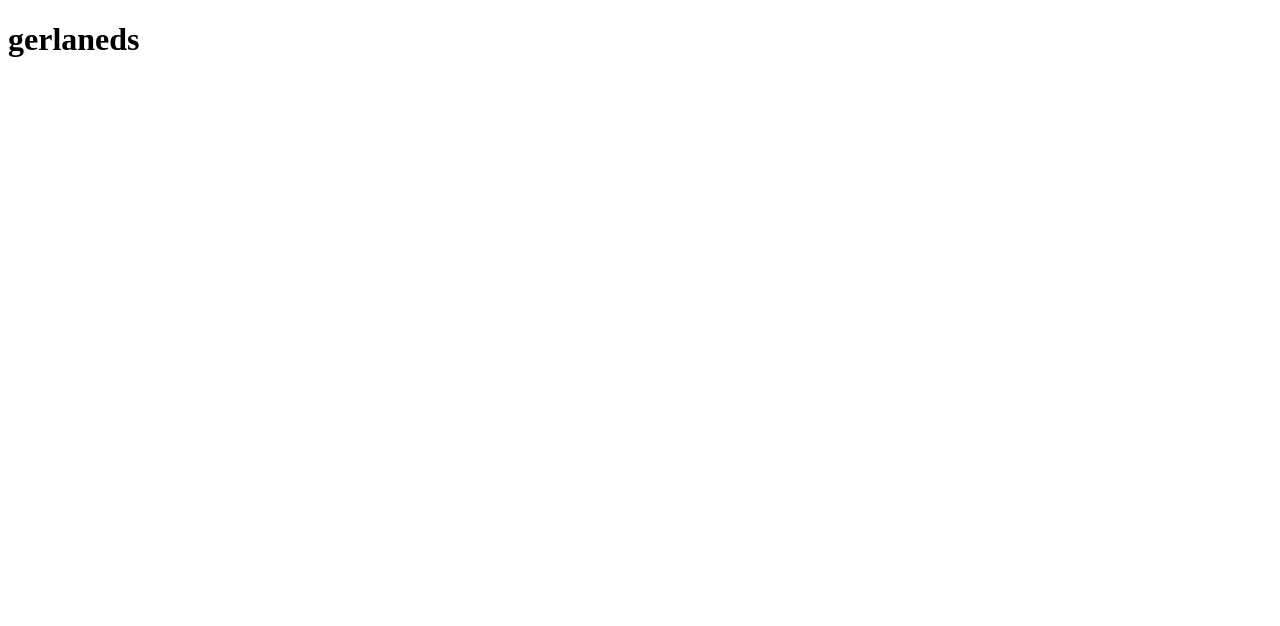
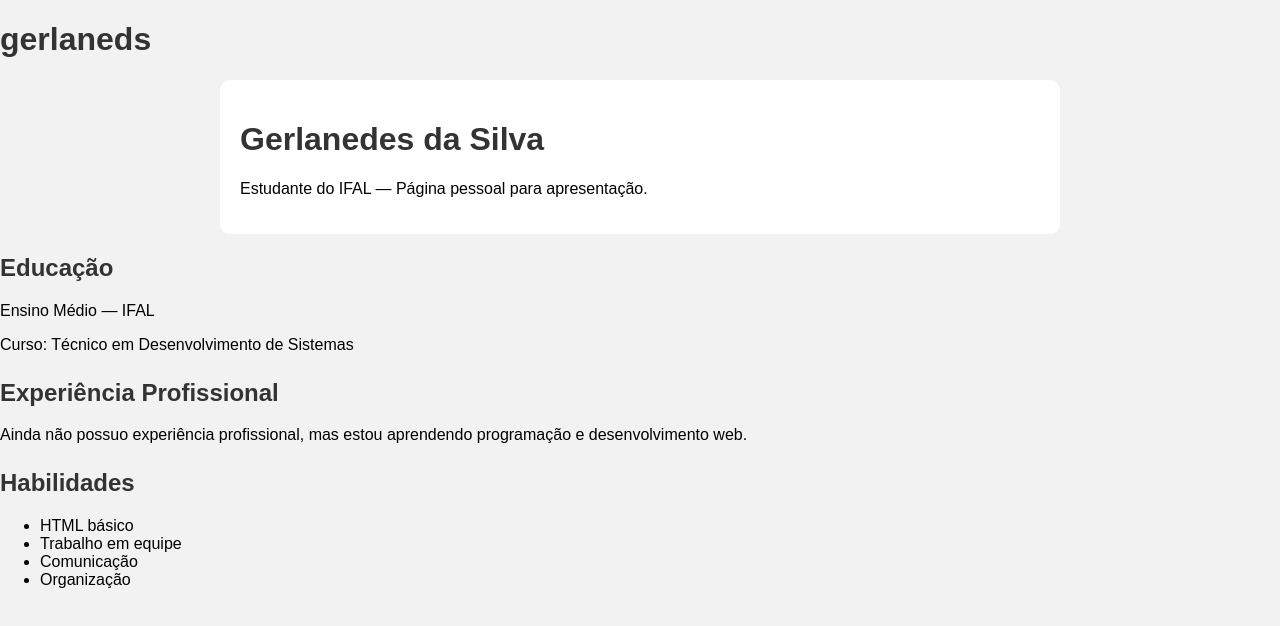
Before and after one commit to gerlaneds/gerlaneds.github.io, a plain HTML site: page index.html in a window 1280 px wide. Drawn offline with Linux system fonts and the light colour scheme.

Commit message:
Update index.html

```diff
--- a/index.html
+++ b/index.html
@@ -1,15 +1,75 @@
-
 <!DOCTYPE html>
-<html lang="en">
+<html lang="pt-BR">
 <head>
     <meta charset="UTF-8">
     <meta name="viewport" content="width=device-width, initial-scale=1.0">
-    <title>My First HTML Page</title>
-    <!-- You can link external CSS files here -->
-    <!-- <link rel="stylesheet" href="style.css"> -->
+    <title>Página Pessoal - Gerlanedes</title>
+
 </head>
 <body>
     <h1>gerlaneds</h1>
 
+    <style>
+        body {
+            font-family: Arial, sans-serif;
+            background: #f2f2f2;
+            margin: 0;
+            padding: 0;
+        }
+
+        .container {
+            max-width: 800px;
+            margin: auto;
+            background: white;
+            padding: 20px;
+            margin-top: 20px;
+            border-radius: 10px;
+        }
+
+        img {
+            width: 180px;
+            border-radius: 10px;
+        }
+
+        h1, h2 {
+            color: #333;
+        }
+
+        .section {
+            margin-bottom: 25px;
+        }
+    </style>
+</head>
+
+<body>
+    <div class="container">
+
+        <h1>Gerlanedes da Silva</h1>
+        <p>Estudante do IFAL — Página pessoal para apresentação.</p>
+
+    </div>
+
+        <div class="section">
+            <h2>Educação</h2>
+            <p>Ensino Médio — IFAL</p>
+            <p>Curso: Técnico em Desenvolvimento de Sistemas</p>
+        </div>
+
+        <div class="section">
+            <h2>Experiência Profissional</h2>
+            <p>Ainda não possuo experiência profissional, mas estou aprendendo programação e desenvolvimento web.</p>
+        </div>
+
+        <div class="section">
+            <h2>Habilidades</h2>
+            <ul>
+                <li>HTML básico</li>
+                <li>Trabalho em equipe</li>
+                <li>Comunicação</li>
+                <li>Organização</li>
+            </ul>
+        </div>
+
+    </div>
 </body>
-</html>
+                </html>
```
